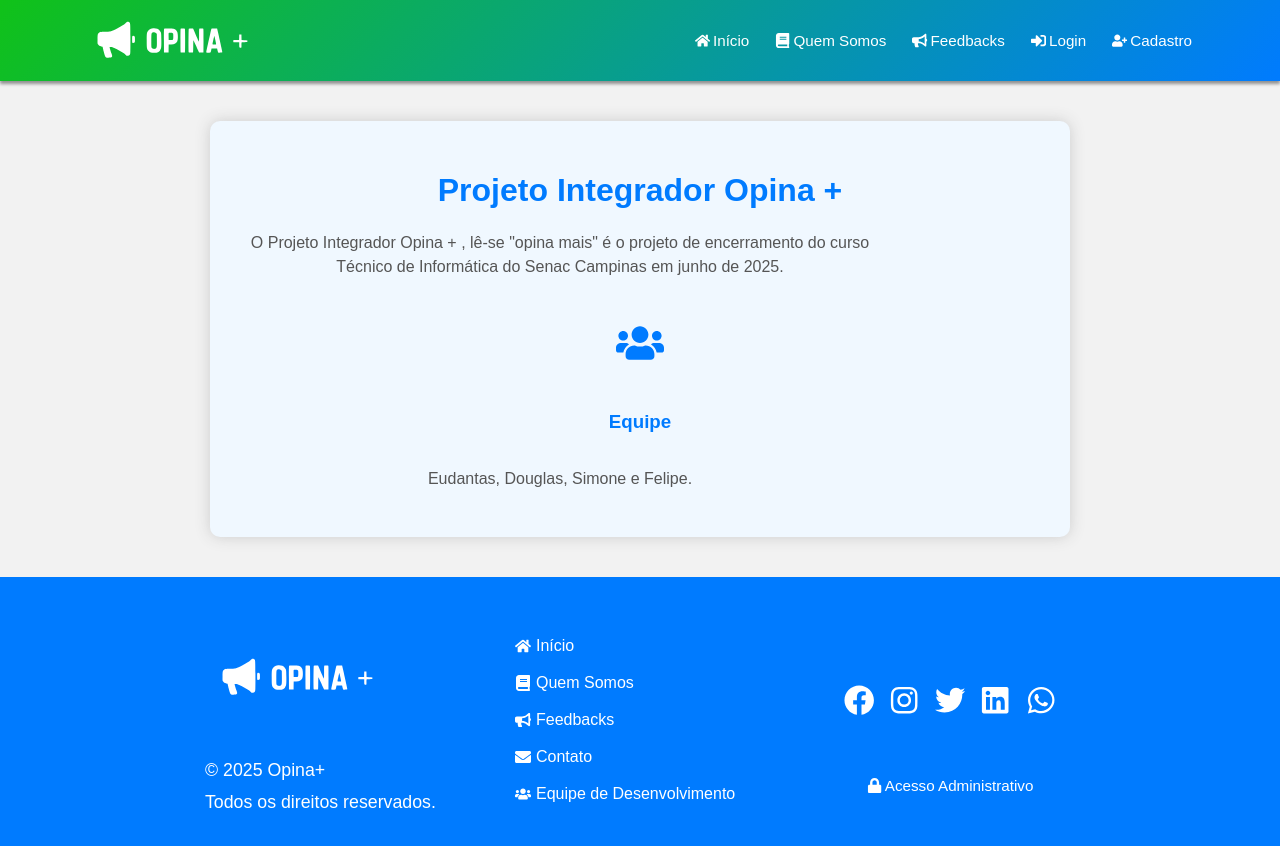
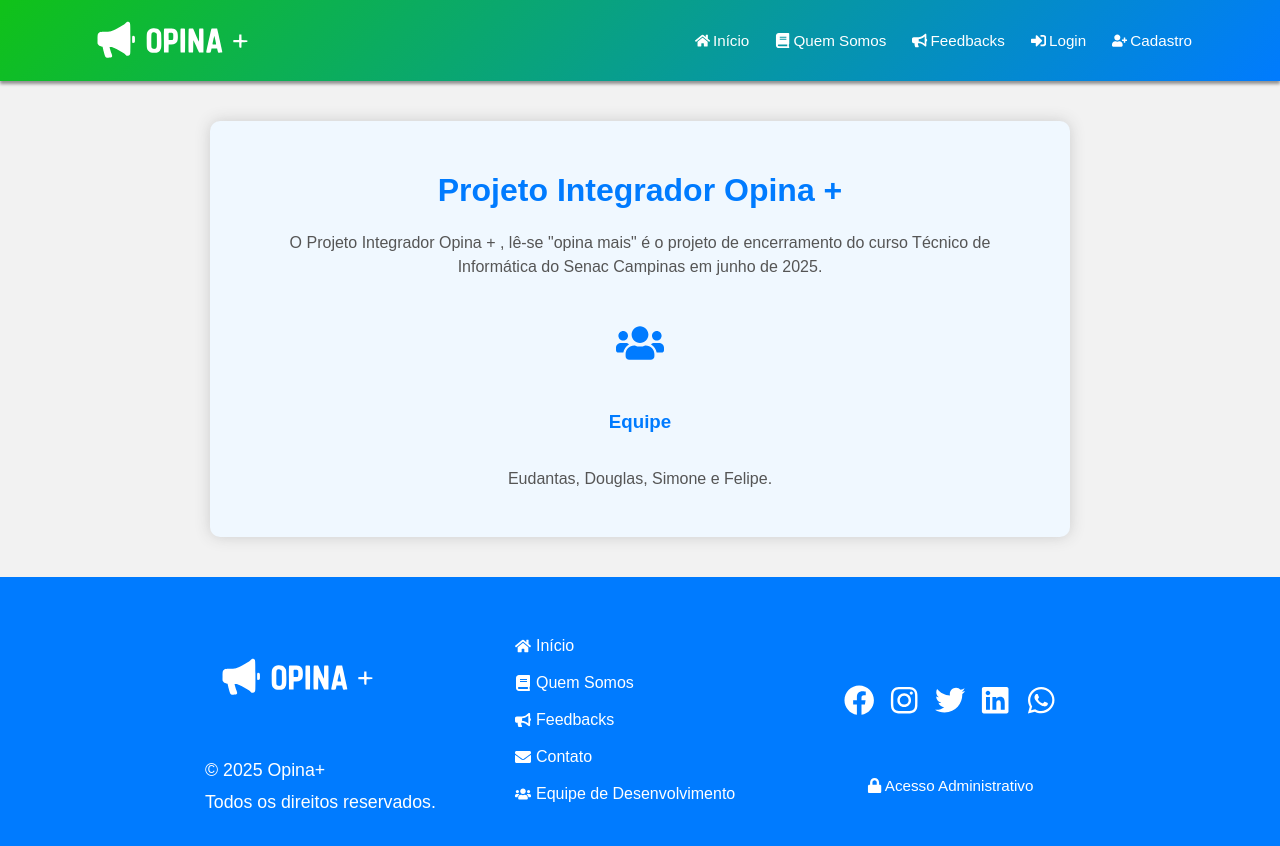
Before and after one commit to Eudantas2024/frontendopinamais, a React (Vite) app: page /equipedev in a window 1280 px wide. Shown: the top 846 px of the page. Built offline with nearby package versions, Linux system fonts and the light colour scheme.

Commit message:
integrador

```diff
--- a/src/pages/Equipedev.css
+++ b/src/pages/Equipedev.css
@@ -21,7 +21,8 @@
   color: #555;
   line-height: 1.5;
   text-align: center;
-  width: 80%;
+  padding-left: 3rem;
+  padding-right: 3rem;
 }
 
 .equipe-icon {
```
